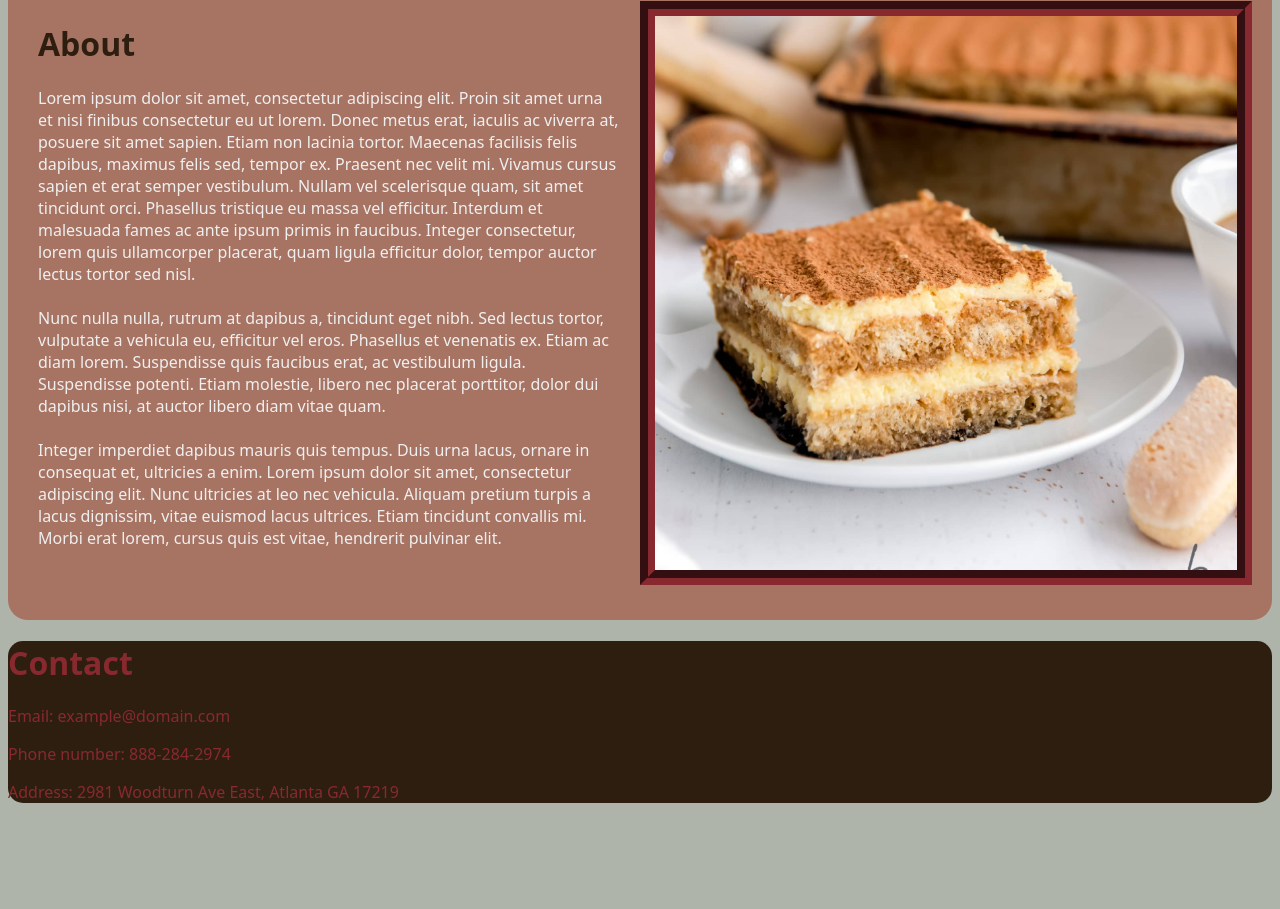
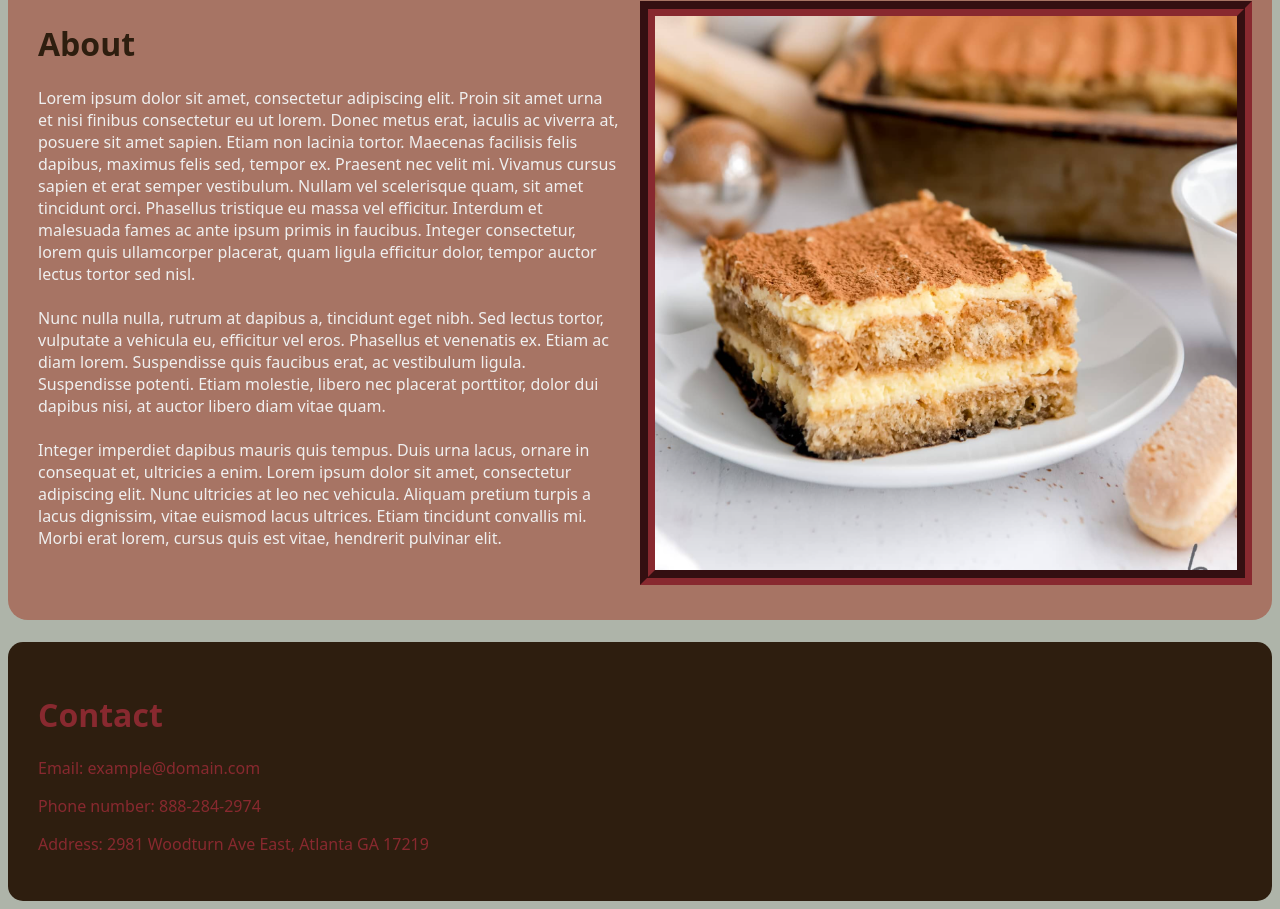
Before and after one commit to rtusiime/sanvi-website, a plain HTML site: page index.html in a window 1280 px wide. Shown: the part 598-1507 px from the top of the page. Before the commit the page ends 1417 px from the top, so only its background shows below. Drawn offline with Linux system fonts and the light colour scheme.

Commit message:
Added margin and padding to the contact section

```diff
--- a/style.css
+++ b/style.css
@@ -106,4 +106,6 @@ a:hover {
     color: #88292F;
     background-color: #2E1E0F;
     border-radius: 15px;
+    padding: 30px;
+    margin-top: 22px;
 }
```
